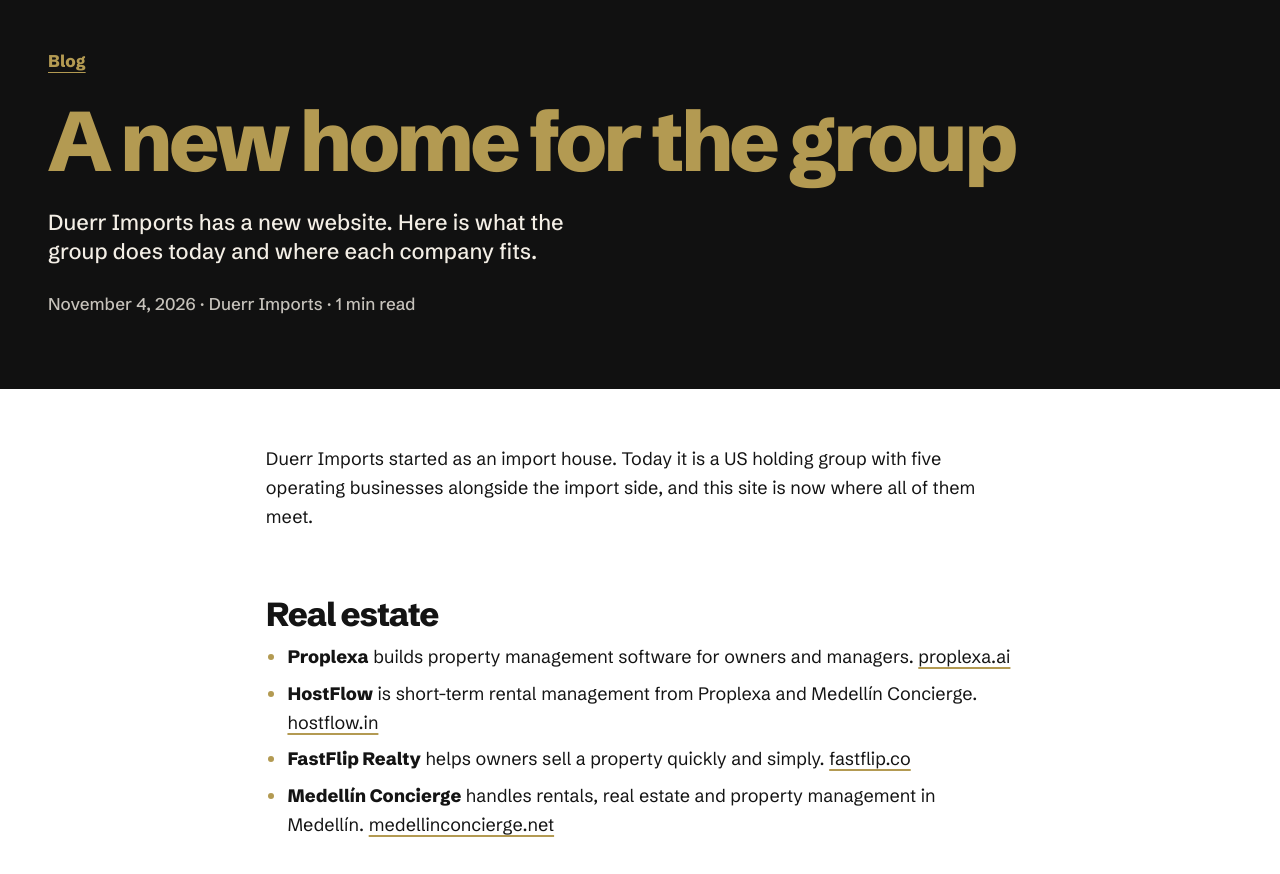
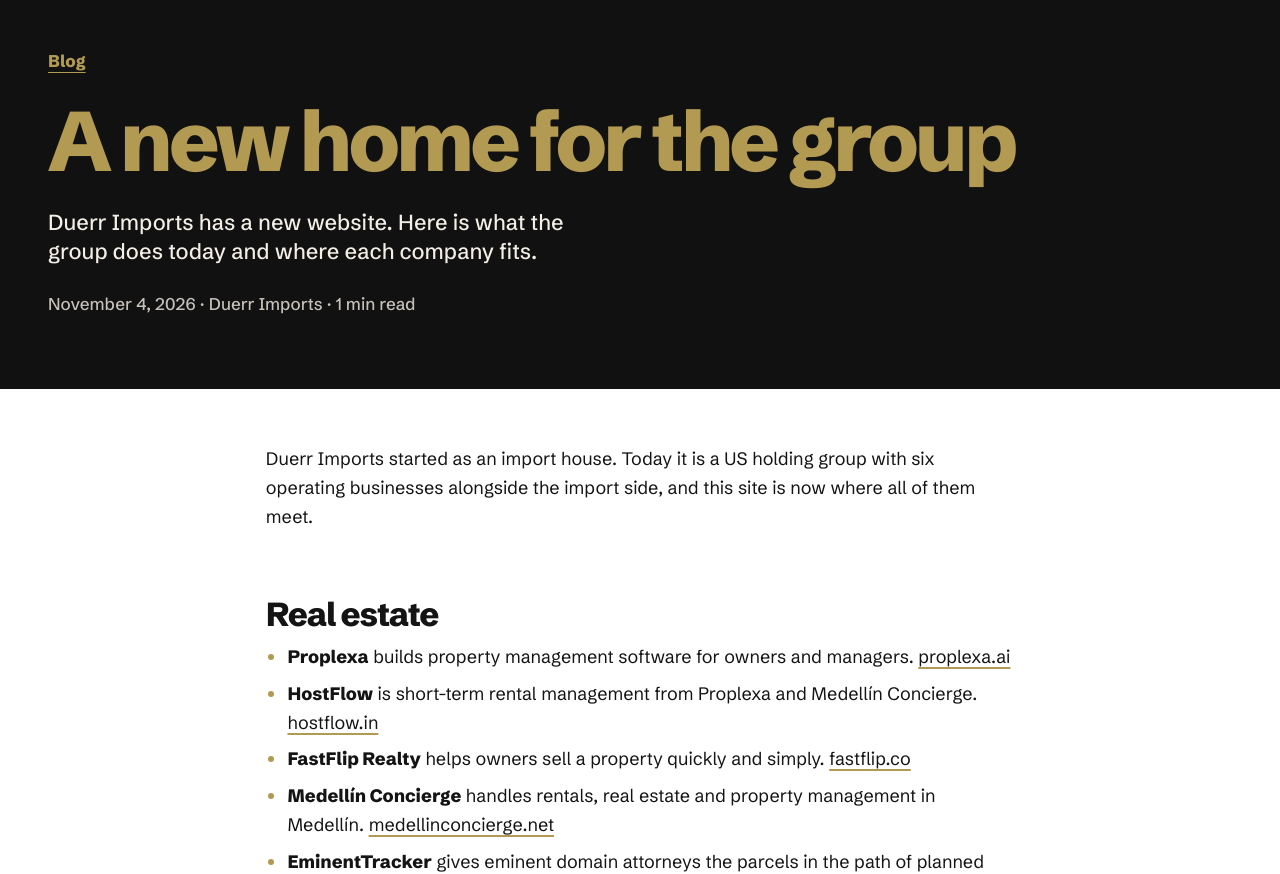
Before and after one commit to Stitch-sixtwosix/duerrimports.com, a plain HTML site: page blog/a-new-home-for-the-group/index.html in a window 1280 px wide. Shown: the part 82-956 px from the top of the page. Drawn offline with Linux system fonts and the light colour scheme.

Commit message:
List EminentTracker in the launch post
Co-Authored-By: Claude Opus 5.5 <noreply@anthropic.com>

```diff
--- a/blog/a-new-home-for-the-group/index.html
+++ b/blog/a-new-home-for-the-group/index.html
@@ -50,9 +50,9 @@
     </div>
   </header>
   <div class="wrap post-body">
-<p>Duerr Imports started as an import house. Today it is a US holding group with five operating businesses alongside the import side, and this site is now where all of them meet.</p>
+<p>Duerr Imports started as an import house. Today it is a US holding group with six operating businesses alongside the import side, and this site is now where all of them meet.</p>
 <h2>Real estate</h2>
-<ul><li><strong>Proplexa</strong> builds property management software for owners and managers. <a href="https://proplexa.ai/" rel="noopener">proplexa.ai</a></li><li><strong>HostFlow</strong> is short-term rental management from Proplexa and Medellín Concierge. <a href="https://hostflow.in/" rel="noopener">hostflow.in</a></li><li><strong>FastFlip Realty</strong> helps owners sell a property quickly and simply. <a href="https://fastflip.co/" rel="noopener">fastflip.co</a></li><li><strong>Medellín Concierge</strong> handles rentals, real estate and property management in Medellín. <a href="https://www.medellinconcierge.net/" rel="noopener">medellinconcierge.net</a></li></ul>
+<ul><li><strong>Proplexa</strong> builds property management software for owners and managers. <a href="https://proplexa.ai/" rel="noopener">proplexa.ai</a></li><li><strong>HostFlow</strong> is short-term rental management from Proplexa and Medellín Concierge. <a href="https://hostflow.in/" rel="noopener">hostflow.in</a></li><li><strong>FastFlip Realty</strong> helps owners sell a property quickly and simply. <a href="https://fastflip.co/" rel="noopener">fastflip.co</a></li><li><strong>Medellín Concierge</strong> handles rentals, real estate and property management in Medellín. <a href="https://www.medellinconcierge.net/" rel="noopener">medellinconcierge.net</a></li><li><strong>EminentTracker</strong> gives eminent domain attorneys the parcels in the path of planned public projects, and who owns them, years before the notice. <a href="https://eminenttracker.com/" rel="noopener">eminenttracker.com</a></li></ul>
 <h2>Health</h2>
 <ul><li><strong>Suero Rapido</strong> offers IV therapy to rehydrate and recover. <a href="https://suerorapido.com/" rel="noopener">suerorapido.com</a></li></ul>
 <h2>Imports</h2>
--- a/sitemap.xml
+++ b/sitemap.xml
@@ -1,6 +1,6 @@
 <?xml version="1.0" encoding="UTF-8"?>
 <urlset xmlns="http://www.sitemaps.org/schemas/sitemap/0.9">
-  <url><loc>https://www.duerrimports.com/</loc><lastmod>2026-11-05</lastmod></url>
+  <url><loc>https://www.duerrimports.com/</loc><lastmod>2026-11-18</lastmod></url>
   <url><loc>https://www.duerrimports.com/blog/</loc><lastmod>2026-11-04</lastmod></url>
   <url><loc>https://www.duerrimports.com/blog/a-new-home-for-the-group/</loc><lastmod>2026-11-04</lastmod></url>
   <url><loc>https://www.duerrimports.com/blog/introducing-hostflow/</loc><lastmod>2026-11-03</lastmod></url>
```
Also changed, not shown: 1 other file.
